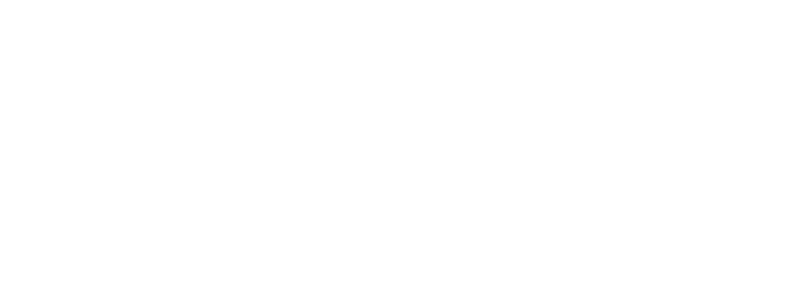
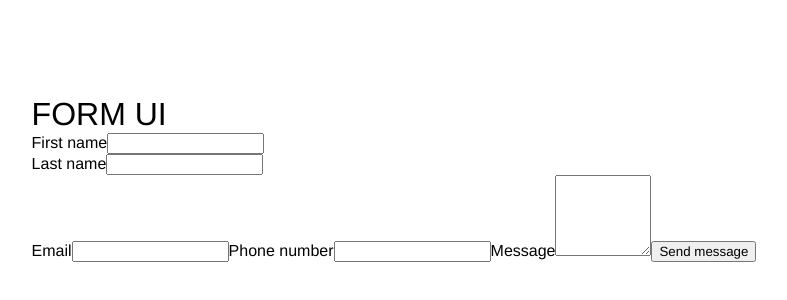
Before and after one commit to SanjeevMidda/contact-form-1, a React (Create React App) app: page / in a window 1280 px wide. Shown: the part 212-512 px from the top of the page, without its empty margins (246-1033 px from the left). Built offline with nearby package versions, Linux system fonts and the light colour scheme.

Commit message:
created form and UI elements

```diff
--- a/src/App.js
+++ b/src/App.js
@@ -1,7 +1,60 @@
 import "./index.css";
 
 function App() {
-  return <div className="App"></div>;
+  // Create form
+  // Create state
+  return (
+    <div className="App">
+      <div className="mainWrapper">
+        <form>
+          <div className="title">
+            <div className="circle"></div>
+            <h1>FORM UI</h1>
+          </div>
+          <div className="name">
+            <div>
+              <label>
+                First name
+                <input type="text" name="" />
+              </label>
+            </div>
+
+            <div className="div">
+              <label>
+                Last name
+                <input type="text" name="" />
+              </label>
+            </div>
+          </div>
+
+          <label htmlFor="">
+            Email
+            <input type="text" name="email" />
+          </label>
+
+          <label htmlFor="">
+            Phone number
+            <input type="text" name="phone number" />
+          </label>
+
+          <label htmlFor="">
+            Message
+            <textarea
+              type="textArea"
+              name="message"
+              rows={5}
+              cols={10}
+            ></textarea>
+          </label>
+
+          <button>Send message</button>
+        </form>
+        <div className="imgWrapper">
+          <img src="" alt="" />
+        </div>
+      </div>
+    </div>
+  );
 }
 
 export default App;
```
